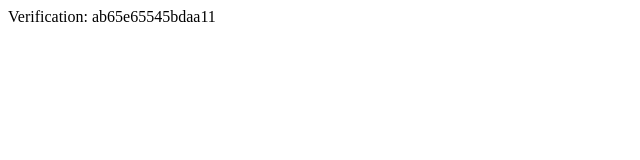
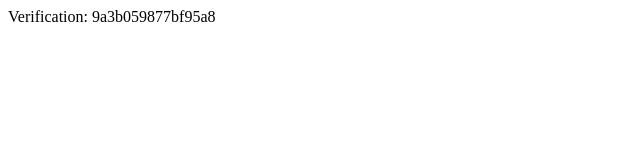
Before and after one commit to blurleisuree/king-auto, a plain HTML site: page yandex_ab65e65545bdaa11.html in a window 1280 px wide. Shown: the full height of the page, 0-640 px from the left. Drawn offline with Linux system fonts and the light colour scheme.

Commit message:
changed yandex access

```diff
--- a/yandex_ab65e65545bdaa11.html
+++ b/yandex_ab65e65545bdaa11.html
@@ -2,5 +2,5 @@
     <head>
         <meta http-equiv="Content-Type" content="text/html; charset=UTF-8">
     </head>
-    <body>Verification: ab65e65545bdaa11</body>
+    <body>Verification: 9a3b059877bf95a8</body>
 </html>
```
